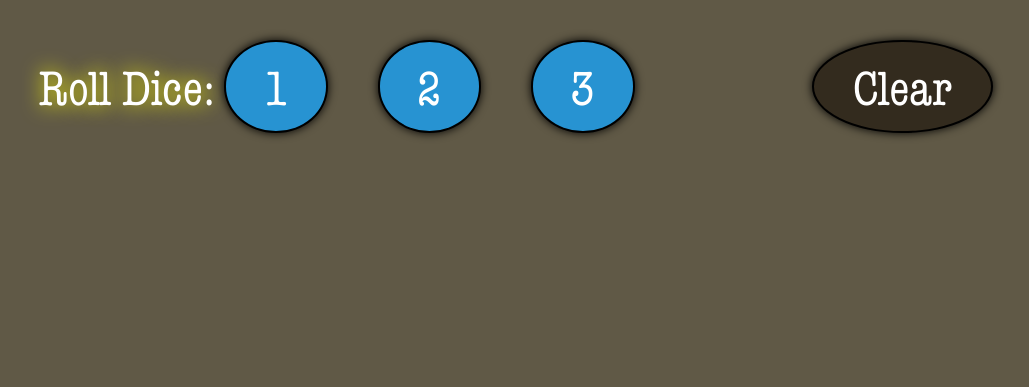
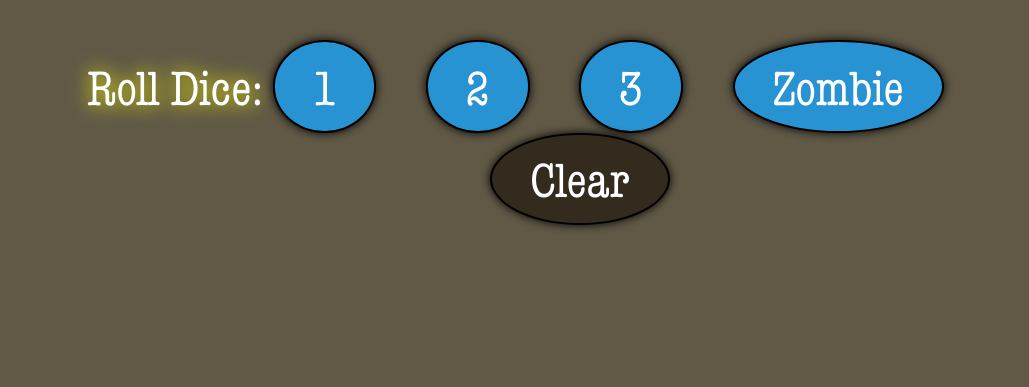
Before and after one commit to lfleming-314/REDiceRoller, a plain HTML site: page index.html in a window 1280 px wide. Shown: the whole page, without its empty margins (105-1134 px from the left). Drawn offline with nearby package versions, Linux system fonts and the light colour scheme.

Commit message:
Update index.html

```diff
--- a/index.html
+++ b/index.html
@@ -11,7 +11,7 @@
 		<button type='button' id='roll1' onclick='roll1()'>1</button>
 		<button type='button' id='roll2' onclick='roll2()'>2</button>
 		<button type='button' id='roll3' onclick='roll3()'>3</button>
-		<button type='button' id='zombie' onclick='rollZombie()>Zombie</button>
+		<button type='button' id='zombie' onclick='rollZombie()'>Zombie</button>
 		<button type='button' id='clear' onclick='clearall()' style="margin-left: 10vw; background-color: #332B1E;">Clear</button>
 	</div>
 	<div id='displaydicehere'>
```
